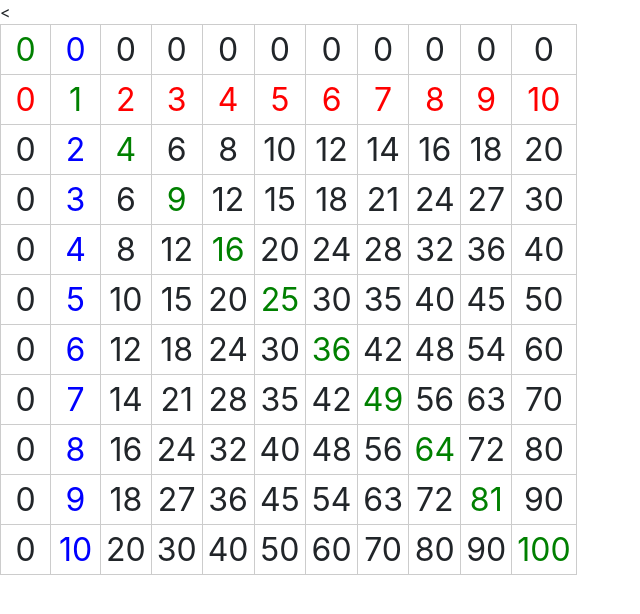
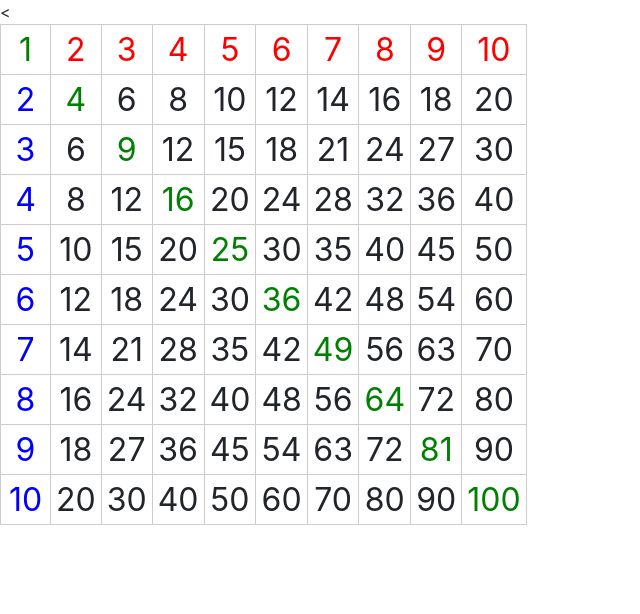
Before and after one commit to wisemanchild/webd170, a plain HTML site: page number_grid10.html in a window 1280 px wide. Shown: the whole page, without its empty margins (0-640 px from the left). Drawn offline with nearby package versions, Linux system fonts and the light colour scheme.

Commit message:
started for loops with 1 and used the x++ post incrementer instead.

```diff
--- a/number_grid10.html
+++ b/number_grid10.html
@@ -46,10 +46,10 @@ g   red was not working because I wasn't using in on a <td> tag made the correct
 
 <table>
     <script>
-        for (y = 0; y <= 10; ++y) { // vertical numbers
+        for (y = 1; y <= 10; y++) { // vertical numbers
             document.write("<tr></tr>"); // stopped printing numbers in the row values
 
-            for (x = 0; x <= 10; ++x) { // horizontal numbers
+            for (x = 1; x <= 10; x++) { // horizontal numbers
                 z = y * x;
 
                 if (x === y) {
```
